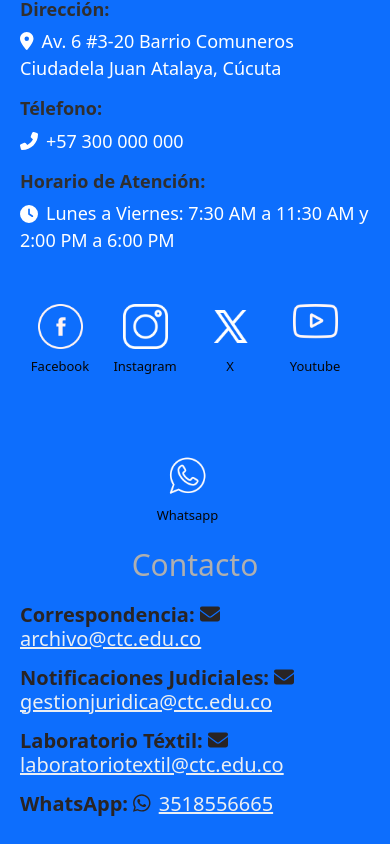
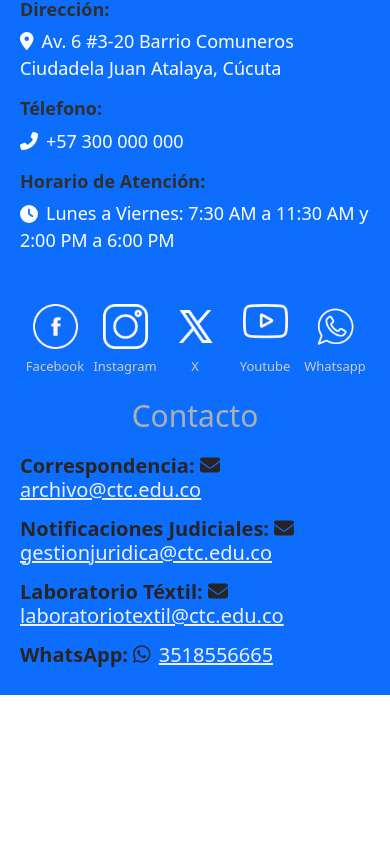
Before and after one commit to Geovanny89/laboratorioctc, a React (Create React App) app: page / in a window 390 px wide. Shown: the part 3939-4783 px from the top of the page. After the commit the page ends 4634 px from the top, so only its background shows below. Built offline with nearby package versions, Linux system fonts and the light colour scheme.

Commit message:
se corrigen estilos

```diff
--- a/src/Component/Footer/footer.css
+++ b/src/Component/Footer/footer.css
@@ -70,7 +70,7 @@
 }
 .red-social h4 {
   margin-top: 10px;
-  color: rgb(0, 0, 0);
+  color: rgb(203, 203, 203);
 }
 
 .red-social {
@@ -81,7 +81,7 @@
   transition: transform 1s ease;
   align-items: center; /* Centra horizontalmente */
   text-align: center;
-  margin-right: 15px;
+
 }
 
 @keyframes zoomInAndOut {
@@ -149,6 +149,5 @@
 
   .red-social h4 {
     font-size: 13px; /* Ajusta el tamaño de la fuente según tus necesidades */
-    color: rgb(6, 6, 6);
   }
 }
```
